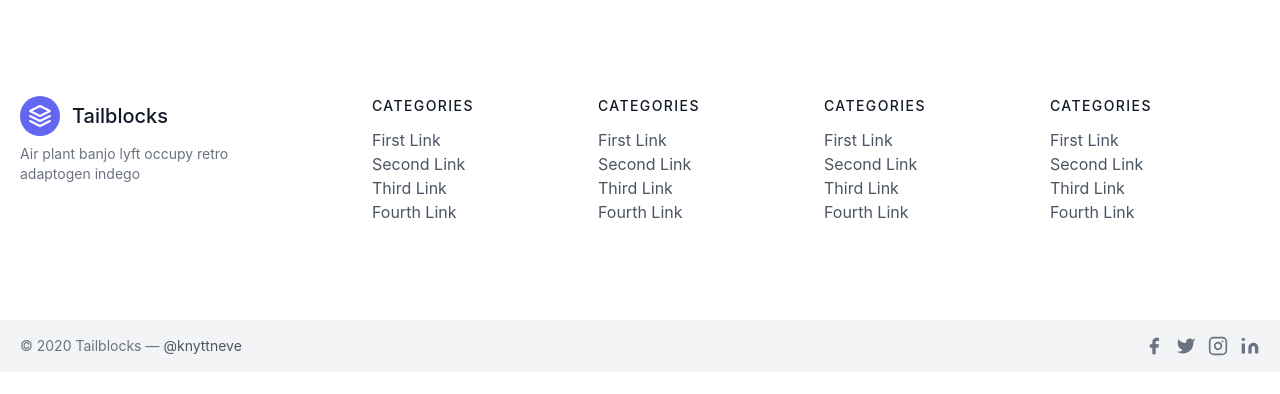
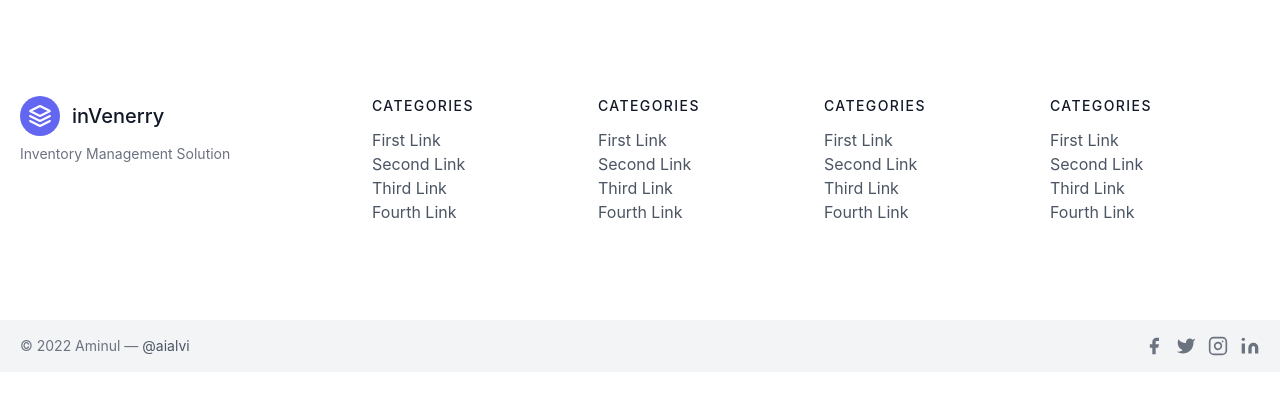
Before and after one commit to aialvi/Tailwind-NextJS-Landing-Page, a Next.js app: page /components/Footer in a window 1280 px wide. Shown: the top 394 px of the page. Built offline with nearby package versions, Linux system fonts and the light colour scheme.

Commit message:
Modify footer

```diff
--- a/pages/components/Footer.js
+++ b/pages/components/Footer.js
@@ -17,10 +17,10 @@ export default function Footer() {
             >
               <path d="M12 2L2 7l10 5 10-5-10-5zM2 17l10 5 10-5M2 12l10 5 10-5"></path>
             </svg>
-            <span className="ml-3 text-xl">Tailblocks</span>
+            <span className="ml-3 text-xl">inVenerry</span>
           </a>
           <p className="mt-2 text-sm text-gray-500">
-            Air plant banjo lyft occupy retro adaptogen indego
+            Inventory Management Solution
           </p>
         </div>
         <div className="flex-grow flex flex-wrap md:pl-20 -mb-10 md:mt-0 mt-10 md:text-left text-center">
@@ -105,14 +105,14 @@ export default function Footer() {
       <div className="bg-gray-100">
         <div className="container mx-auto py-4 px-5 flex flex-wrap flex-col sm:flex-row">
           <p className="text-gray-500 text-sm text-center sm:text-left">
-            © 2020 Tailblocks —
+            © 2022 Aminul —
             <a
-              href="https://twitter.com/knyttneve"
+              href="https://twitter.com/aialvi"
               rel="noopener noreferrer"
               className="text-gray-600 ml-1"
               target="_blank"
             >
-              @knyttneve
+              @aialvi
             </a>
           </p>
           <span className="inline-flex sm:ml-auto sm:mt-0 mt-2 justify-center sm:justify-start">
```
